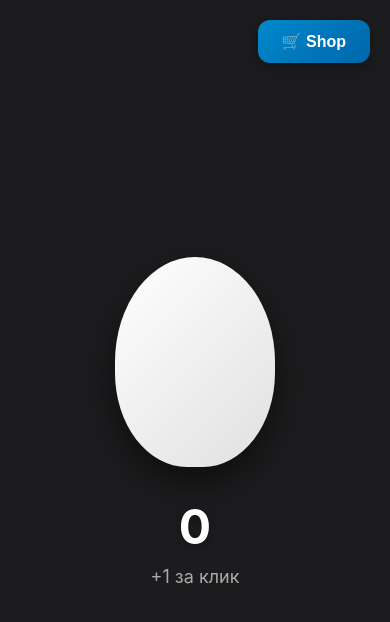
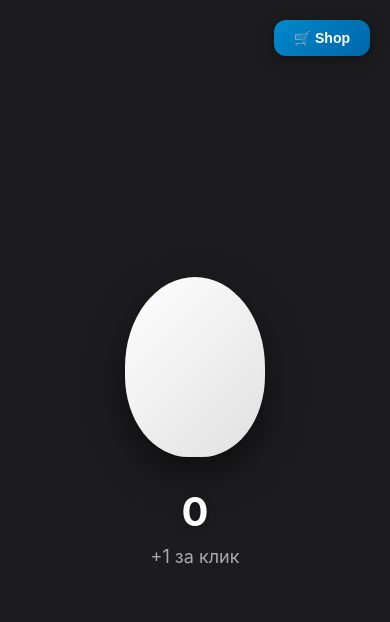
Before and after one commit to Ilya37-IT/EGGCLICKERTAP, a plain HTML site: page index.html in a window 390 px wide. Drawn offline with Linux system fonts and the light colour scheme.

Commit message:
Add files via upload

```diff
--- a/index.html
+++ b/index.html
@@ -27,7 +27,6 @@
             align-items: center;
             user-select: none;
             -webkit-tap-highlight-color: transparent;
-            position: relative;
         }
 
         /* Главный экран */
@@ -39,6 +38,17 @@
             width: 100%;
             height: 100%;
             position: relative;
+            padding: 20px;
+        }
+
+        /* Контейнер для контента */
+        .game-content {
+            display: flex;
+            flex-direction: column;
+            align-items: center;
+            justify-content: center;
+            flex: 1;
+            width: 100%;
         }
 
         .egg {
@@ -68,11 +78,11 @@
             color: #aaa;
         }
 
-        /* Кнопка магазина */
+        /* Кнопка магазина - фиксированная позиция */
         .shop-button {
-            position: absolute;
-            top: 20px;
-            right: 20px;
+            position: fixed;
+            top: max(20px, env(safe-area-inset-top, 20px));
+            right: max(20px, env(safe-area-inset-right, 20px));
             background: linear-gradient(135deg, #0088cc, #0066aa);
             color: white;
             border: none;
@@ -83,6 +93,7 @@
             cursor: pointer;
             box-shadow: 0 4px 15px rgba(0,0,0,0.3);
             transition: transform 0.1s ease;
+            z-index: 1000;
         }
 
         .shop-button:active {
@@ -192,6 +203,41 @@
         .back-button:active {
             transform: scale(0.95);
         }
+
+        /* Адаптивность для маленьких экранов */
+        @media (max-width: 480px) {
+            .egg {
+                width: 140px;
+                height: 180px;
+            }
+
+            .counter {
+                font-size: 40px;
+            }
+
+            .shop-button {
+                padding: 10px 20px;
+                font-size: 14px;
+            }
+
+            .shop-title {
+                font-size: 28px;
+            }
+
+            .balance {
+                font-size: 20px;
+            }
+
+            .shop-item {
+                padding: 20px;
+                flex-direction: column;
+                gap: 15px;
+            }
+
+            .buy-button {
+                width: 100%;
+            }
+        }
     </style>
 </head>
 <body>
@@ -199,9 +245,12 @@
     <!-- Главный экран -->
     <div class="game-screen" id="gameScreen">
         <button class="shop-button" id="shopBtn">🛒 Shop</button>
-        <div class="egg" id="egg"></div>
-        <div class="counter" id="counter">0</div>
-        <div class="click-value" id="clickValue">+1 за клик</div>
+
+        <div class="game-content">
+            <div class="egg" id="egg"></div>
+            <div class="counter" id="counter">0</div>
+            <div class="click-value" id="clickValue">+1 за клик</div>
+        </div>
     </div>
 
     <!-- Экран магазина -->
```
